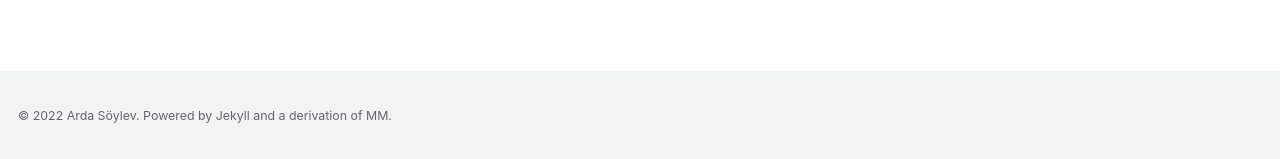
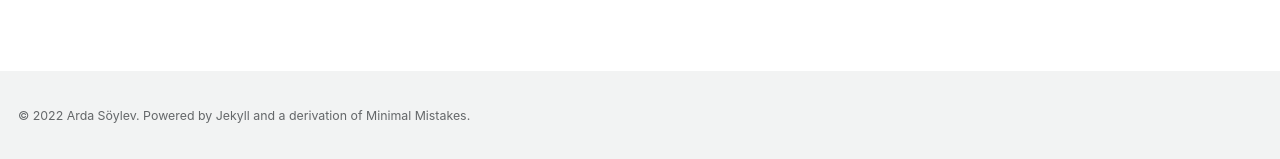
Before and after one commit to asylvz/asylvz.github.io, a Jekyll site: the page built from index.html, in a window 1280 px wide. Shown: the part 738-897 px from the top of the page. Built offline with Jekyll 4.4.1, drawn with Linux system fonts in a browser that asks for light colours; cached includes are drawn as plain includes; our own code applies the rules of GitHub Pages for plain Markdown files; the list of posts is cut into pages by our own code.

Commit message:
Updated footer

```diff
--- a/_includes/footer.html
+++ b/_includes/footer.html
@@ -1 +1 @@
-<div class="page__footer-copyright">&copy; {{ site.time | date: '%Y' }} {{ site.name | default: site.title }}. {{ site.data.ui-text[site.locale].powered_by | default: "Powered by" }} <a href="https://jekyllrb.com" rel="nofollow">Jekyll</a> and a derivation of <a href="https://mademistakes.com/work/minimal-mistakes-jekyll-theme/" rel="nofollow">MM</a>.</div>
+<div class="page__footer-copyright">&copy; {{ site.time | date: '%Y' }} {{ site.name | default: site.title }}. {{ site.data.ui-text[site.locale].powered_by | default: "Powered by" }} <a href="https://jekyllrb.com" rel="nofollow">Jekyll</a> and a derivation of <a href="https://mademistakes.com/work/minimal-mistakes-jekyll-theme/" rel="nofollow">Minimal Mistakes</a>.</div>
```
